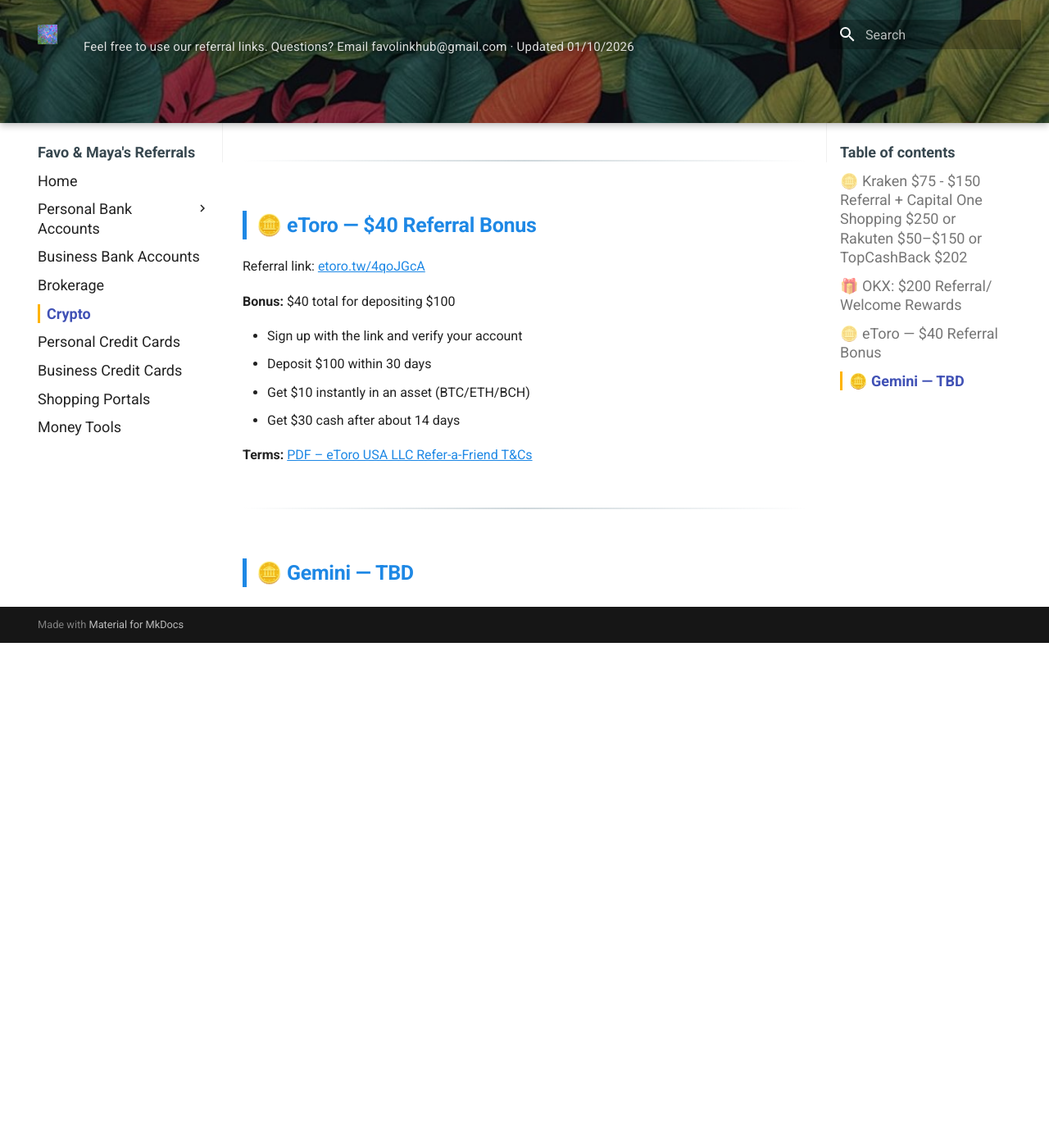
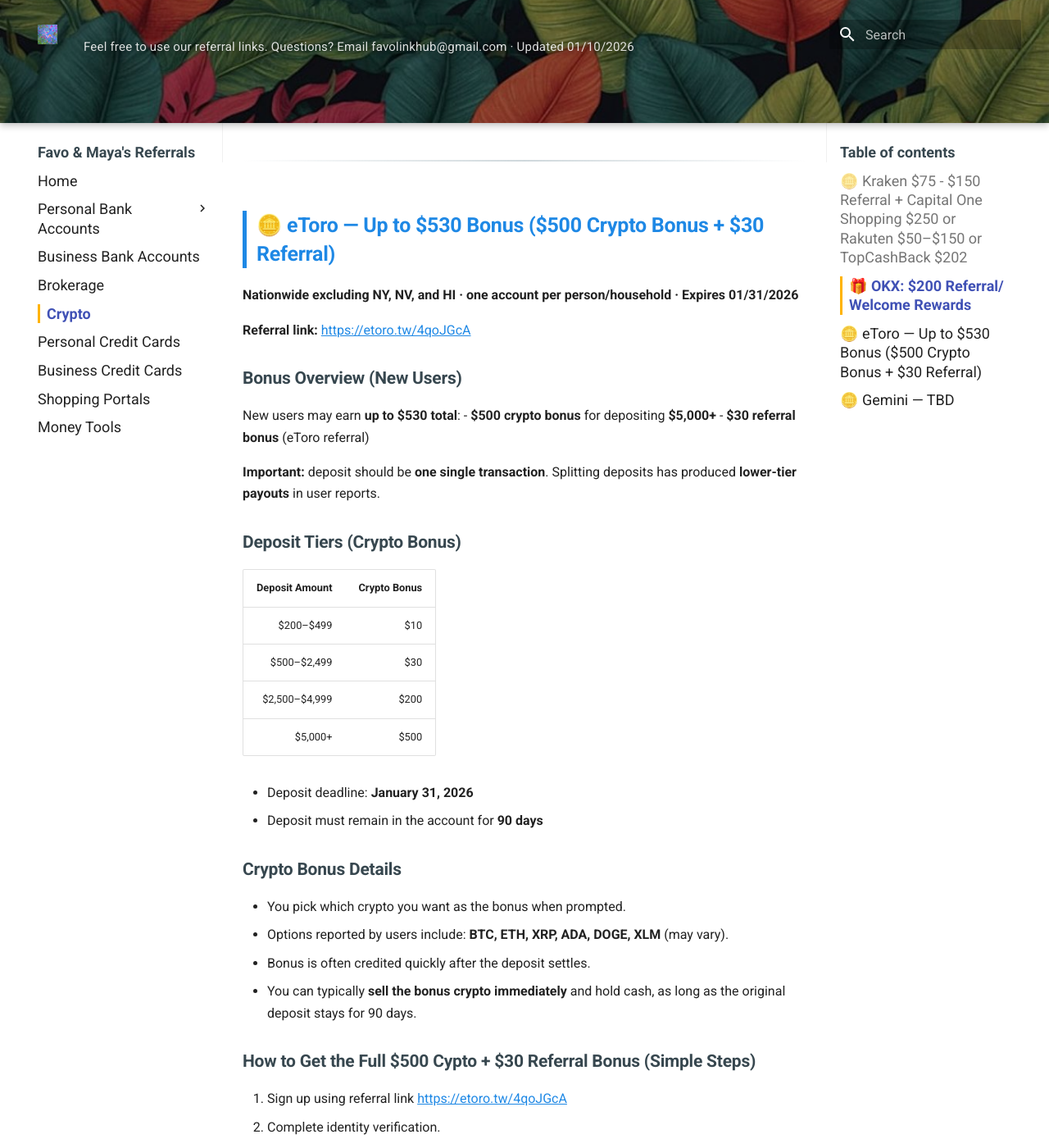
Before and after one commit to whispersofzephyr/favolinkhub-site, an MkDocs documentation site: the page built from docs/crypto.md, in a window 1280 px wide and 1400 px high, scrolled down 4419 px. Shown: the whole window at 82% size. Built offline with MkDocs 1.6.1 and Material for MkDocs 9.7.7, drawn with Linux system fonts in a browser that asks for light colours; before the commit the page ends 5203 px from its top, so only the background shows below that; some of the changed text lies outside the part shown.

Commit message:
Update crypto.md

```diff
--- a/docs/crypto.md
+++ b/docs/crypto.md
@@ -155,18 +155,52 @@ Some users will see a **Spin to Win** button in the app.
 
 ---
 
-## 🪙 eToro — $40 Referral Bonus
+## 🪙 eToro — Up to $530 Bonus ($500 Crypto Bonus + $30 Referral)
+**Nationwide excluding NY, NV, and HI · one account per person/household · Expires 01/31/2026**
 
-Referral link: [etoro.tw/4qoJGcA](https://etoro.tw/4qoJGcA)
+**Referral link:** [https://etoro.tw/4qoJGcA](https://etoro.tw/4qoJGcA)
 
-**Bonus:** $40 total for depositing $100
+### Bonus Overview (New Users)
+New users may earn **up to $530 total**:
+- **$500 crypto bonus** for depositing **$5,000+**
+- **$30 referral bonus** (eToro referral)
 
-- Sign up with the link and verify your account
-- Deposit $100 within 30 days
-- Get $10 instantly in an asset (BTC/ETH/BCH)
-- Get $30 cash after about 14 days
+**Important:** deposit should be **one single transaction**. Splitting deposits has produced **lower-tier payouts** in user reports.
 
-**Terms:** [PDF – eToro USA LLC Refer-a-Friend T&Cs](https://marketing.etorostatic.com/lp/raf/Terms/etoro_USA_LLC_refer_a_friend_terms_and_conditions.pdf)
+### Deposit Tiers (Crypto Bonus)
+| Deposit Amount | Crypto Bonus |
+|---:|---:|
+| $200–$499 | $10 |
+| $500–$2,499 | $30 |
+| $2,500–$4,999 | $200 |
+| $5,000+ | $500 |
+
+- Deposit deadline: **January 31, 2026**
+- Deposit must remain in the account for **90 days**
+
+### Crypto Bonus Details
+- You pick which crypto you want as the bonus when prompted.
+- Options reported by users include: **BTC, ETH, XRP, ADA, DOGE, XLM** (may vary).
+- Bonus is often credited quickly after the deposit settles.
+- You can typically **sell the bonus crypto immediately** and hold cash, as long as the original deposit stays for 90 days.
+
+### How to Get the Full $500 Cypto + $30 Referral Bonus (Simple Steps)
+1. Sign up using referral link [https://etoro.tw/4qoJGcA](https://etoro.tw/4qoJGcA)
+2. Complete identity verification.
+3. Make **one single deposit of $5,000 or more** during the promo window.
+4. Select your crypto for the bonus when prompted.
+5. Keep the deposited funds in the account for **90 days**.
+
+### Notes / Gotchas
+- Bank linking (Plaid) can be inconsistent for some banks; debit card may work but depends on card limits.
+- No trading requirement for the $500 Crypto bonus.
+
+### Existing Users
+- Existing eToro users may qualify for the **$500 deposit bonus** only if they received a **targeted email** (e.g., subject like “Get up to $500 in crypto”).
+- The **referral bonus does not apply** to existing users.
+
+### Referral Terms (Official PDF)
+- [https://marketing.etorostatic.com/lp/raf/Terms/etoro_USA_LLC_refer_a_friend_terms_and_conditions.pdf](https://marketing.etorostatic.com/lp/raf/Terms/etoro_USA_LLC_refer_a_friend_terms_and_conditions.pdf)
 
 ---
 
```
